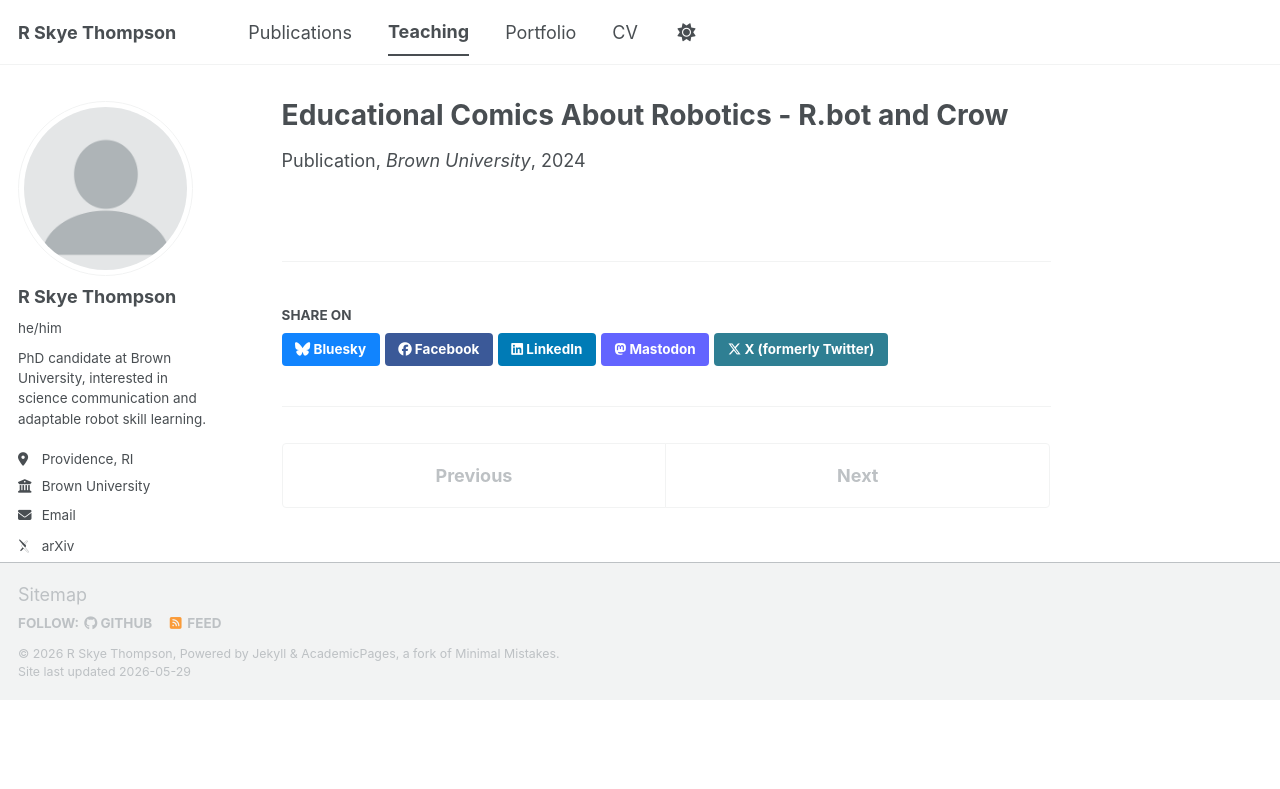
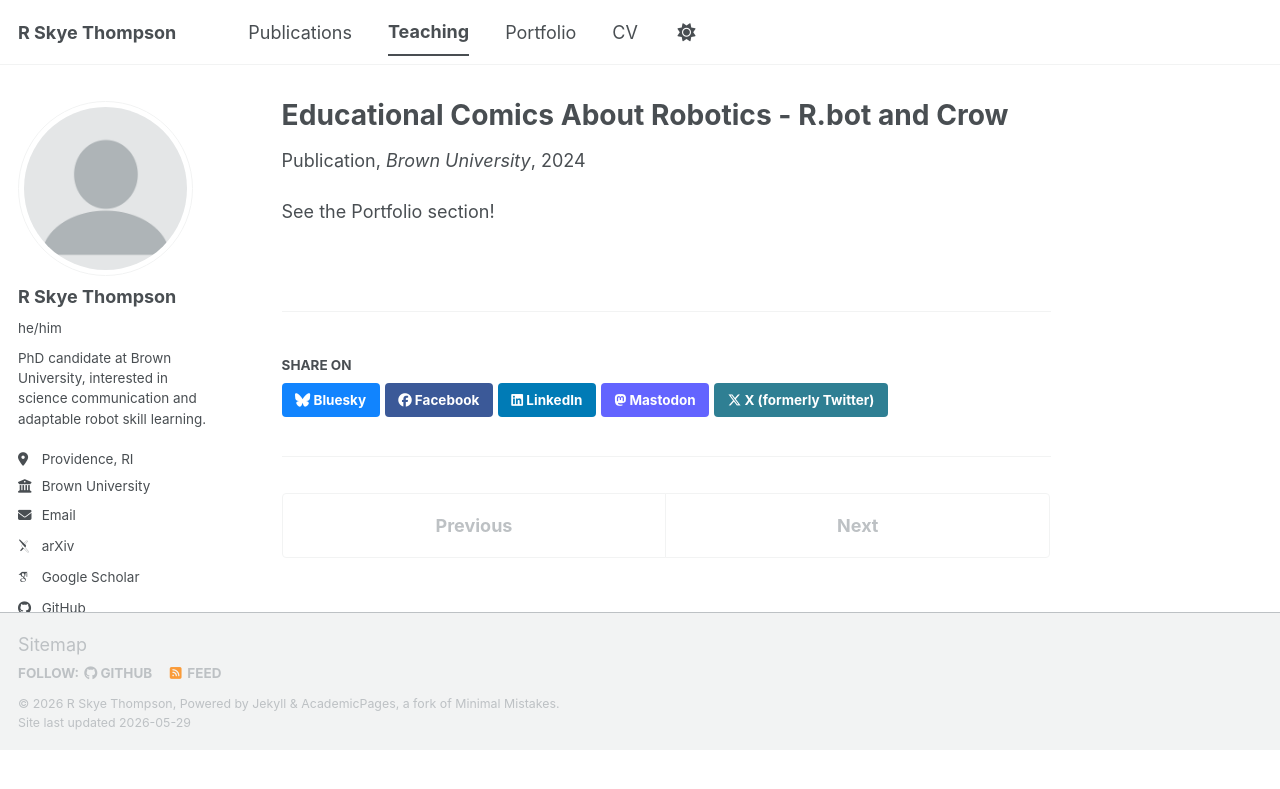
Before and after one commit to rthomp17/rthomp17.github.io, a Jekyll site: the page built from _teaching/2024-rbot.md, in a window 1280 px wide. Shown: the top 789 px of the page. Built offline with Jekyll 4.4.1, drawn with Linux system fonts in a browser that asks for light colours; some web fonts are replaced; a script bundle is joined from its source files by our own code; library files that are not in the unit come from our copies.

Commit message:
Update 2024-rbot.md

```diff
--- a/_teaching/2024-rbot.md
+++ b/_teaching/2024-rbot.md
@@ -7,3 +7,5 @@
 date: 2024-01-01
 location: "Providence, USA"
 ---
+
+See the Portfolio section!
```
